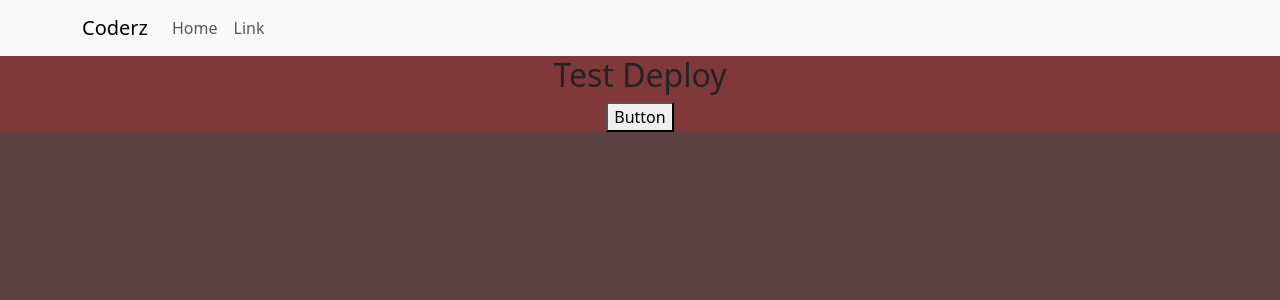
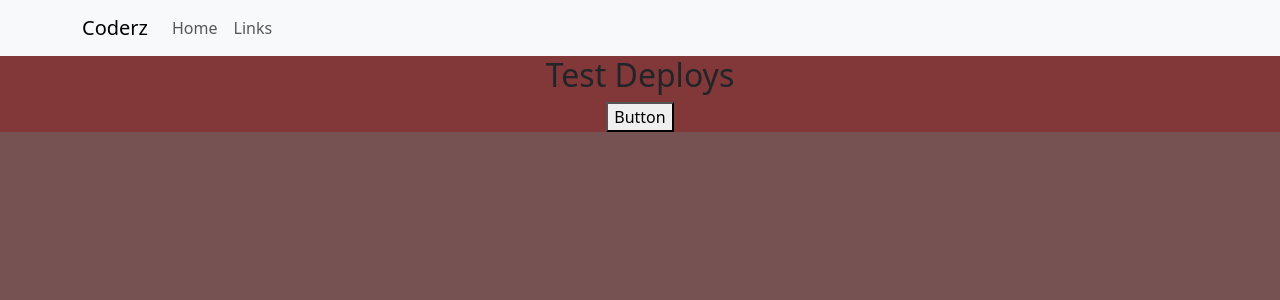
Before and after one commit to rahmanlibi47/azure, a React (Create React App) app: page / in a window 1280 px wide. Shown: the top 300 px of the page. Built offline with nearby package versions, Linux system fonts and the light colour scheme.

Commit message:
updating coderz

```diff
--- a/src/App.css
+++ b/src/App.css
@@ -8,5 +8,5 @@ body{
 }
 
 html{
-  background-color: #5c4343;
+  background-color: #775252;
 }
--- a/src/App.js
+++ b/src/App.js
@@ -1,5 +1,6 @@
 import "./App.css";
 import Navbars from "./components/navbar";
+import 'bootstrap/dist/css/bootstrap.min.css';
 
 function App() {
   return (
@@ -9,7 +10,7 @@ function App() {
           <div>
             <div>
               <Navbars />
-              <h2>Test Deploy</h2>
+              <h2>Test Deploys</h2>
               <button>Button</button>
             </div>
           </div>
--- a/src/components/navbar.js
+++ b/src/components/navbar.js
@@ -11,7 +11,7 @@ function Navbars() {
         <Navbar.Collapse id="basic-navbar-nav">
           <Nav className="me-auto">
             <Nav.Link href="#home">Home</Nav.Link>
-            <Nav.Link href="#link">Link</Nav.Link>
+            <Nav.Link href="#link">Links</Nav.Link>
           </Nav>
         </Navbar.Collapse>
       </Container>
--- a/src/index.js
+++ b/src/index.js
@@ -6,6 +6,7 @@ import 'bootstrap/dist/css/bootstrap.min.css';
 const root = ReactDOM.createRoot(document.getElementById('root'));
 root.render(
   <React.StrictMode>
+
     <App />
   </React.StrictMode>
 );
```
Also changed, not shown: 1 other file (tests, documents, lock files or other folders).
